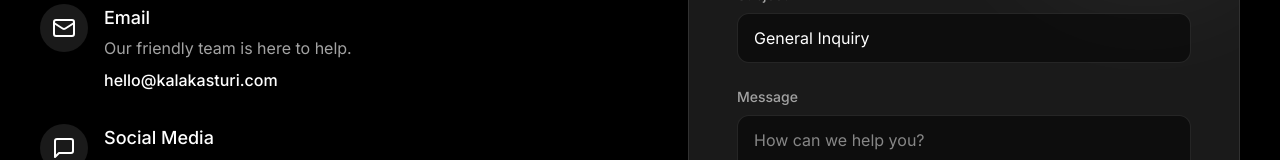
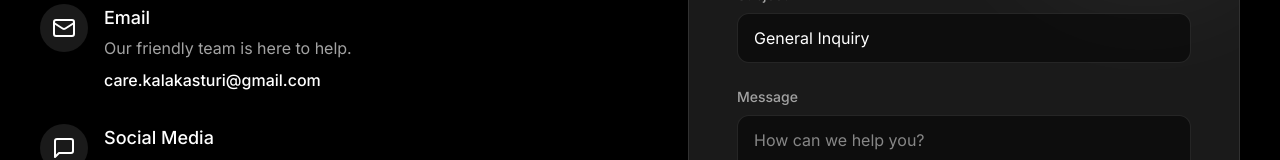
Before and after one commit to dhaval21313/kalakasturi-gallery, a Next.js app: page /contact in a window 1280 px wide. Shown: the part 406-566 px from the top of the page. Built offline with nearby package versions, Linux system fonts and the light colour scheme; a web font is replaced by a local one.

Commit message:
style: update support contact email to care.kalakasturi@gmail.com sitewide

```diff
--- a/app/contact/page.tsx
+++ b/app/contact/page.tsx
@@ -50,7 +50,7 @@ export default function ContactPage() {
                 <div>
                   <h3 className="text-lg font-medium text-white mb-1">Email</h3>
                   <p className="text-[#A3A3A3] mb-2">Our friendly team is here to help.</p>
-                  <a href="mailto:hello@kalakasturi.com" className="text-white hover:text-[#A3A3A3] font-medium transition-colors">hello@kalakasturi.com</a>
+                  <a href="mailto:care.kalakasturi@gmail.com" className="text-white hover:text-[#A3A3A3] font-medium transition-colors">care.kalakasturi@gmail.com</a>
                 </div>
               </motion.div>
 
--- a/app/shipping-returns/page.tsx
+++ b/app/shipping-returns/page.tsx
@@ -116,7 +116,7 @@ export default function ShippingReturnsPage() {
               <ul className="list-disc pl-5 flex flex-col gap-1.5 text-xs sm:text-sm text-neutral-400">
                 <li><strong>Stock Prints &amp; Unpinned Catalog Items:</strong> Eligible for returns or exchanges within 14 calendar days from delivery step. The item must arrive pristine back in its original packaging.</li>
                 <li><strong>Original Paintings:</strong> Because each piece constitutes non-reproducible manual labor and heavy-duty shipping costs, all sales of original works are final once loaded onto carriers.</li>
-                <li><strong>Damaged Transits:</strong> If you receive structural box damage, photograph the parcel before opening and contact us with a brief clip immediately at <a href="mailto:hello@kalakasturi.com" className="text-white hover:underline">hello@kalakasturi.com</a> so we can process your insurance claim.</li>
+                <li><strong>Damaged Transits:</strong> If you receive structural box damage, photograph the parcel before opening and contact us with a brief clip immediately at <a href="mailto:care.kalakasturi@gmail.com" className="text-white hover:underline">care.kalakasturi@gmail.com</a> so we can process your insurance claim.</li>
               </ul>
             </section>
 
```
